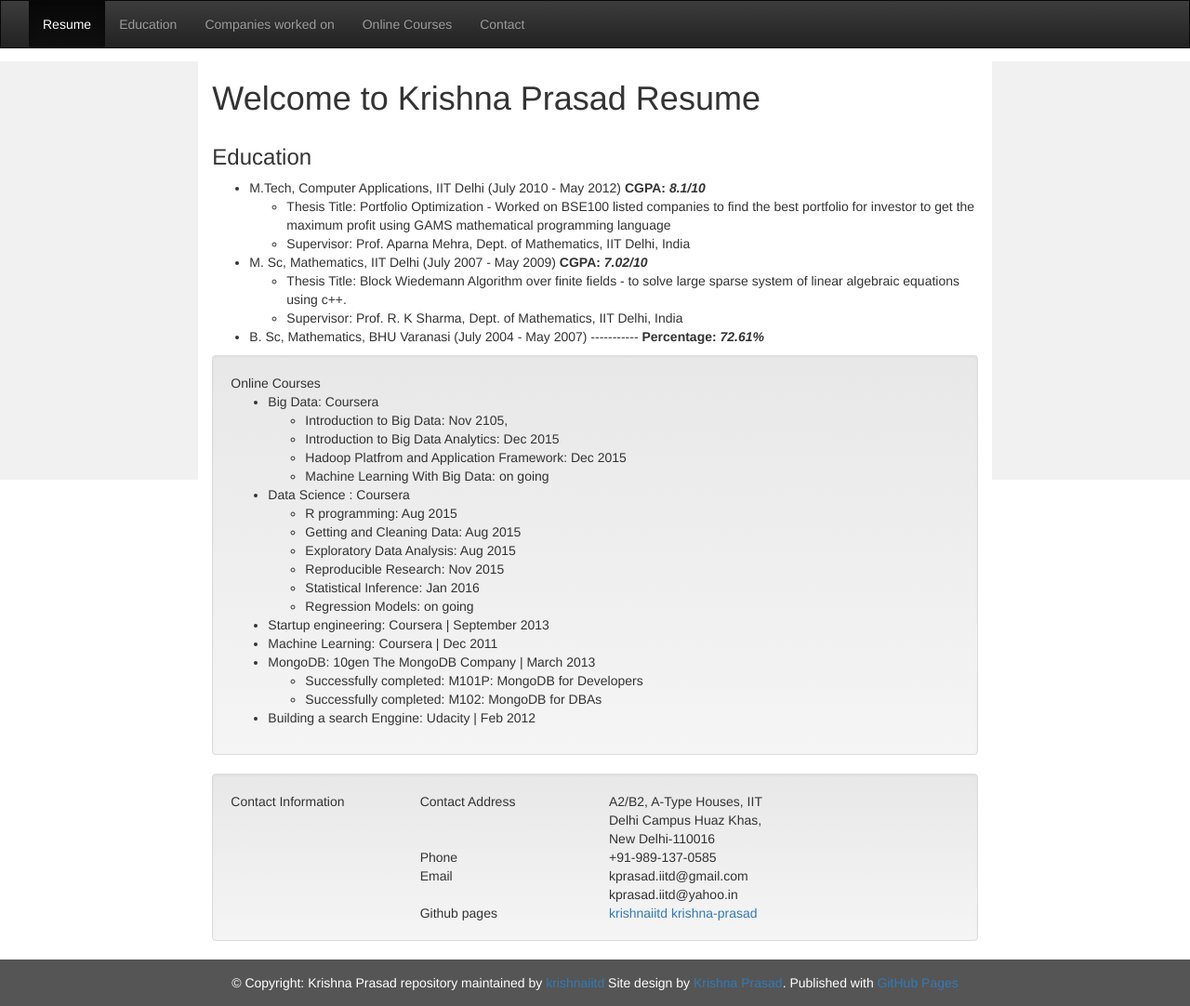
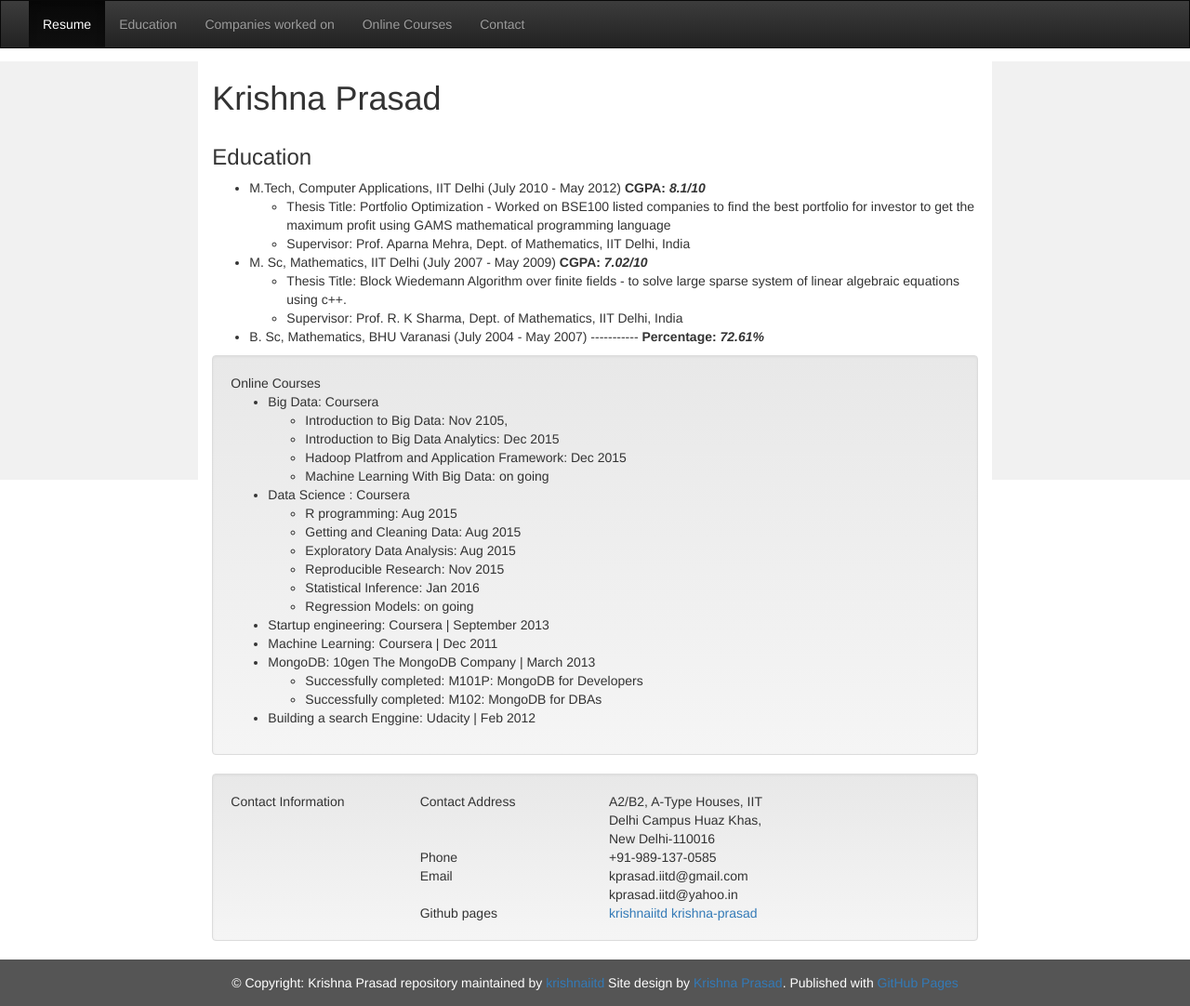
Before and after one commit to krishnaiitd/krishnaiitd.github.io, a Jekyll site: the page built from index.html, in a window 1280 px wide. Shown: the whole page at 93% size. Built offline with Jekyll 4.4.1, drawn with Linux system fonts in a browser that asks for light colours.

Commit message:
changes title

```diff
--- a/index.html
+++ b/index.html
@@ -11,7 +11,7 @@ keywords: Krishna Prasad, Krishna Prasad IIT Delhi, Krishna Prasad Jabong, Krish
 				<p><a href="#"></a></p>
 			</div>
 			<div class="col-sm-8 text-left">
-				<h1>Welcome to Krishna Prasad Resume</h1>
+				<h1>Krishna Prasad</h1>
 				<!-- Education section-->
 				<section id="education">
 					<div class="row">
```
Also changed, not shown: 1 other file.
